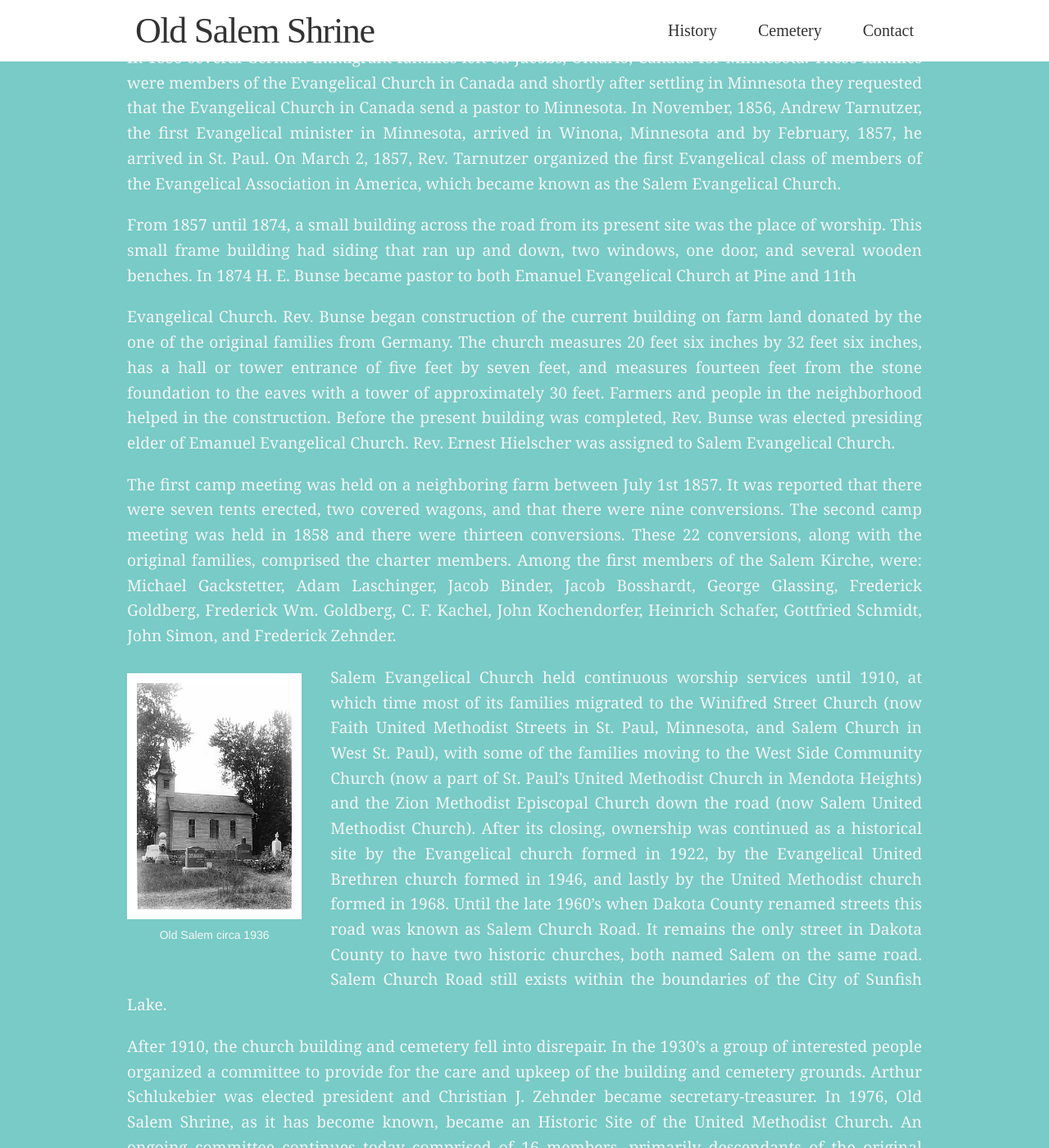
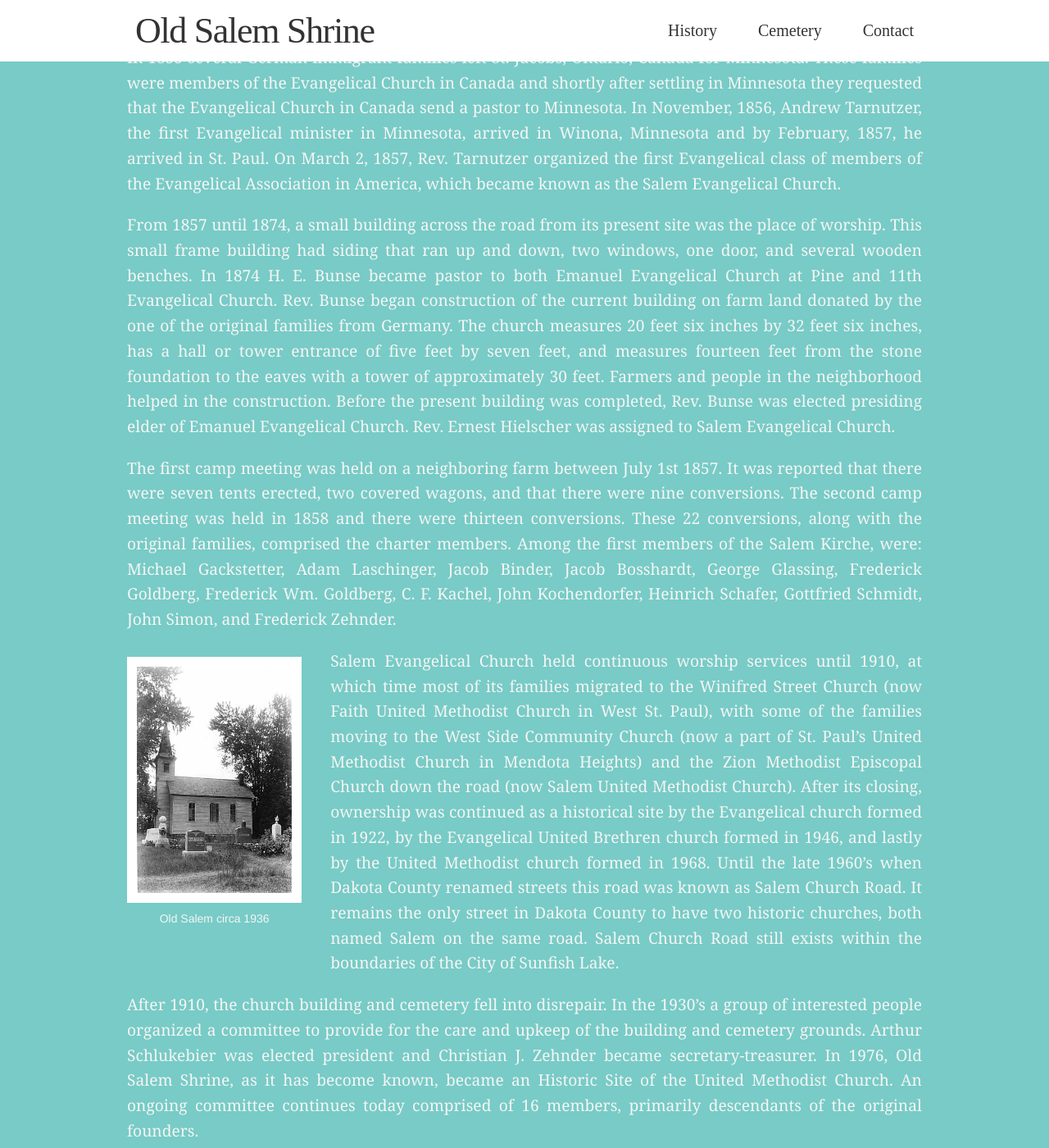
Before and after one commit to oldsalemshrine/oldsalemshrine.github.io, a Jekyll site: the page index.html, which Jekyll copies as it is, in a window 1280 px wide and 1400 px high, scrolled down 840 px. Shown: the whole window at 82% size. Built offline with Jekyll 4.4.1, drawn with Linux system fonts in a browser that asks for light colours; some web fonts are replaced; Markdown is read by kramdown in place of the engine named in the settings.

Commit message:
Update history

```diff
--- a/index.html
+++ b/index.html
@@ -51,6 +51,7 @@
       <div class="large-12 column">
         <a name="history"></a>
         <h2>History</h2>
+
         <p>In 1855 several German immigrant families left St. Jacobs, Ontario, Canada for
         Minnesota. These families were members of the Evangelical Church in Canada and shortly
         after settling in Minnesota they requested that the Evangelical Church in Canada send a
@@ -58,11 +59,12 @@
         Minnesota, arrived in Winona, Minnesota and by February, 1857, he arrived in St. Paul. On
         March 2, 1857, Rev. Tarnutzer organized the first Evangelical class of members of the
         Evangelical Association in America, which became known as the Salem Evangelical Church.</p>
+
         <p>From 1857 until 1874, a small building across the road from its present site was the
         place of worship. This small frame building had siding that ran up and down, two windows,
         one door, and several wooden benches. In 1874 H. E. Bunse became pastor to both
-          Emanuel Evangelical Church at Pine and 11th</p>
-          <p>Evangelical Church. Rev. Bunse began construction of the current building on farm land
+        Emanuel Evangelical Church at Pine and 11th
+        Evangelical Church. Rev. Bunse began construction of the current building on farm land
         donated by the one of the original families from Germany. The church measures 20 feet six
         inches by 32 feet six inches, has a hall or tower entrance of five feet by seven feet, and
         measures fourteen feet from the stone foundation to the eaves with a tower of
@@ -70,18 +72,20 @@
         Before the present building was completed, Rev. Bunse was elected presiding elder of
         Emanuel Evangelical Church. Rev. Ernest Hielscher was assigned to Salem Evangelical
         Church.</p>
-          <p>The first camp meeting was held on a neighboring farm between July 1st 1857.
-          It was reported that there were seven tents erected, two covered wagons, and that
+
+        <p>The first camp meeting was held on a neighboring farm between July 1st
+        1857. It was reported that there were seven tents erected, two covered wagons, and that
         there were nine conversions. The second camp meeting was held in 1858 and there were
         thirteen conversions. These 22 conversions, along with the original families, comprised the
         charter members. Among the first members of the Salem Kirche, were: Michael Gackstetter,
         Adam Laschinger, Jacob Binder, Jacob Bosshardt, George Glassing, Frederick Goldberg,
         Frederick Wm. Goldberg, C. F. Kachel, John Kochendorfer, Heinrich Schafer, Gottfried
         Schmidt, John Simon, and Frederick Zehnder.</p>
+
         <p class="photo left"><img src="img/old_salem_1936.jpg" style="height:300px" />Old Salem circa 1936</p>
+
         <p>Salem Evangelical Church held continuous worship services until 1910, at which time
         most of its families migrated to the Winifred Street Church (now Faith United Methodist
-           Streets in St. Paul, Minnesota, and Salem
         Church in West St. Paul), with some of the families moving to the West Side Community
         Church (now a part of St. Paul’s United Methodist Church in Mendota Heights) and the Zion
         Methodist Episcopal Church down the road (now Salem United Methodist Church). After its
@@ -91,13 +95,17 @@
         streets this road was known as Salem Church Road. It remains the only street in Dakota
         County to have two historic churches, both named Salem on the same road. Salem Church
         Road still exists within the boundaries of the City of Sunfish Lake.</p>
+
+
         <p>After 1910, the church building and cemetery fell into disrepair. In the 1930’s a group
         of interested people organized a committee to provide for the care and upkeep of the
         building and cemetery grounds. Arthur Schlukebier was elected president and Christian J.
         Zehnder became secretary-treasurer. In 1976, Old Salem Shrine, as it has become known,
         became an Historic Site of the United Methodist Church. An ongoing committee continues
         today comprised of 16 members, primarily descendants of the original founders.</p>
+
         <p class="photo right"><img src="img/copy-exterior_stack_fixed_perspective.jpg" style="width:300px" />Old Salem in 2013</p>
+
         <p>Since 1955 the committee has held an Annual Founder’s Day service on the first
         Sunday in June, and in 1998 began an Epiphany Service on the first Sunday in January. The
         potbelly wood-burning stove is used to heat the building for winter events. The original
```
Lines whose indentation alone changed are shown as unchanged.
